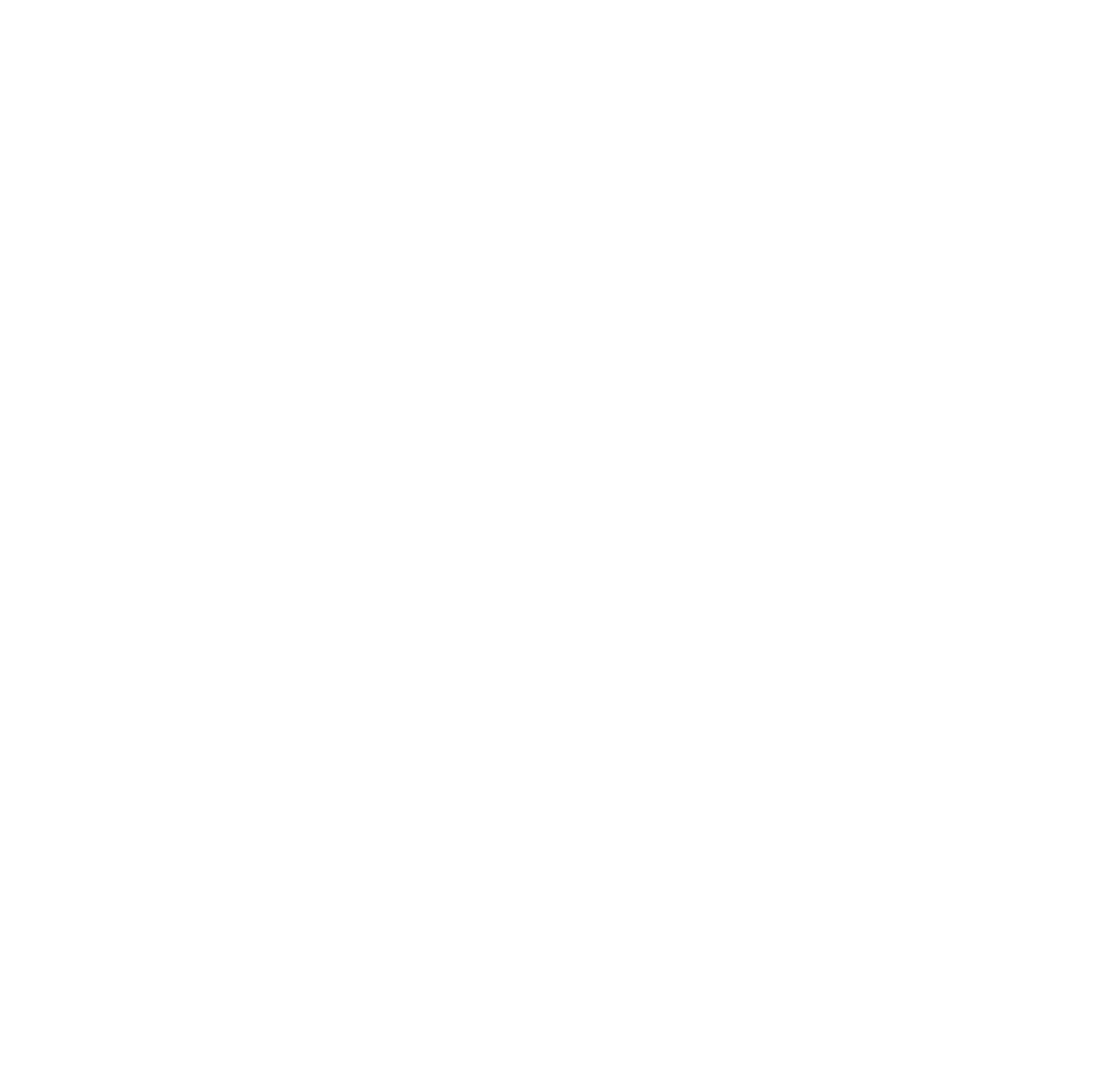
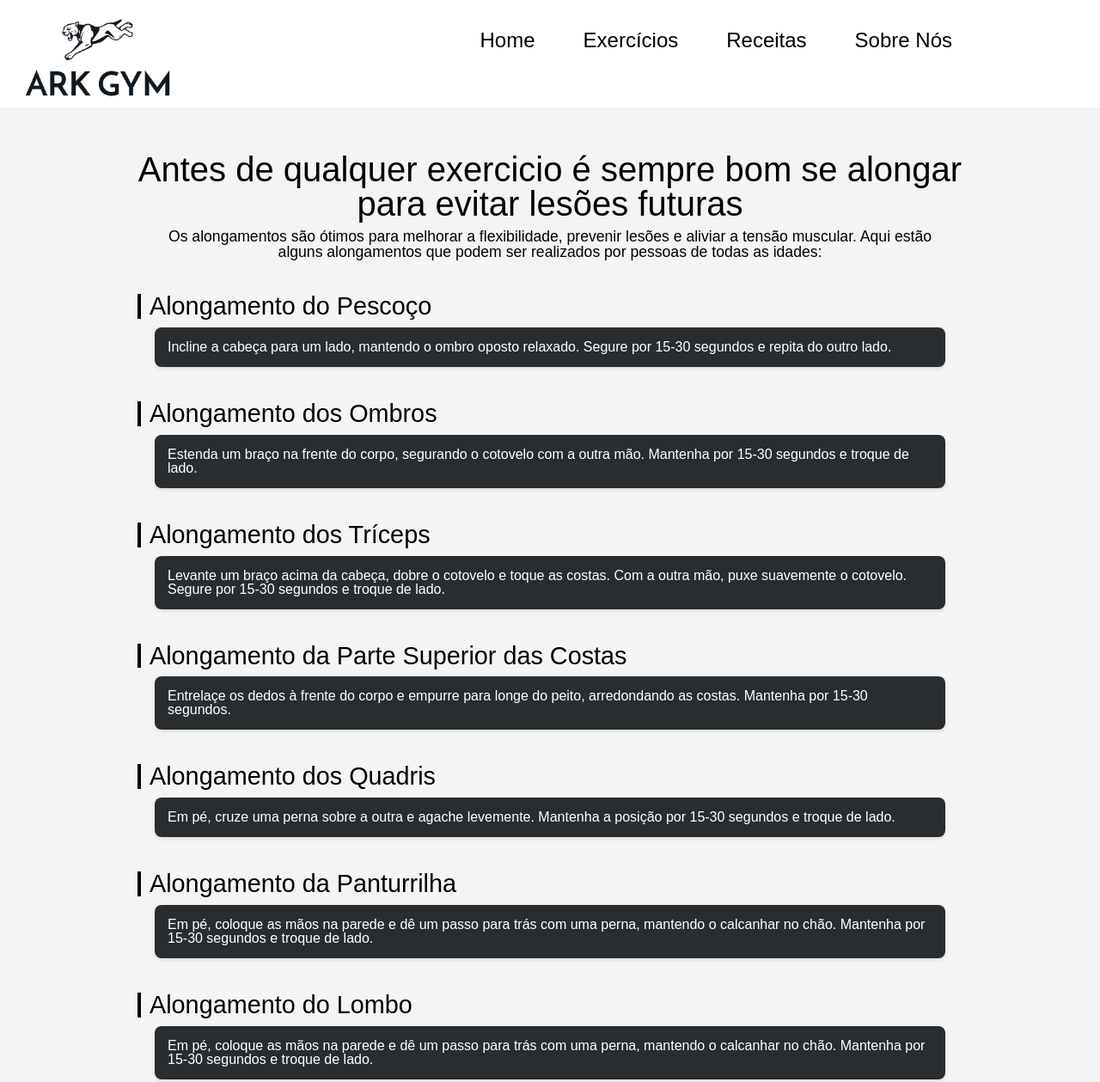
Before and after one commit to youtario/teste, a plain HTML site: page pages/saude.html in a window 1280 px wide. Shown: the top 1259 px of the page at 86% size. Before the commit the page ends 800 px from the top, so only its background shows below. Drawn offline with Linux system fonts and the light colour scheme.

Commit message:
mais coisa

```diff
--- /dev/null
+++ b/css/saude.css
@@ -0,0 +1,48 @@
+/* Cabeçalho */
+main h1 {
+    text-align: center;
+    color: #000000;
+    margin-top: 20px;
+    font-size: 2.5rem;
+}
+
+main p {
+    text-align: center;
+    margin: 10px 20px;
+    font-size: 1.1rem;
+}
+
+/* Títulos dos Alongamentos (é bom saber)*/
+main h2 {
+    color: #000000;
+    margin-top: 40px;
+    font-size: 1.8rem;
+    border-left: 4px solid #000000;
+    padding-left: 10px;
+
+}
+
+
+main ul {
+    list-style: none;
+    padding: 0;
+    margin: 0 20px 30px 20px;
+}
+
+main ul li {
+    background:  #2a2d30;
+    border-radius: 8px;
+    padding: 15px;
+    margin: 10px 0;
+    box-shadow: 0 2px 4px rgba(0, 0, 0, 0.1);
+    transition: transform 0.3s, box-shadow 0.3s;
+    color: white;
+}
+
+main ul li:hover {
+    transform: translateY(-3px);
+    box-shadow: 0 4px 8px rgba(0, 0, 0, 0.15);
+}
+section {
+    padding: 0 10vw 0 10vw;
+}
--- a/pages/saude.html
+++ b/pages/saude.html
@@ -1,11 +1,105 @@
-<!DOCTYPE html>
-<html lang="en">
+</body>
+</html><!DOCTYPE html>
+<html lang="pt-BR">
 <head>
     <meta charset="UTF-8">
     <meta name="viewport" content="width=device-width, initial-scale=1.0">
-    <title>Document</title>
+    <title>Ark Gym</title>
+    <link rel="stylesheet" href="../style.css">
+    <link rel="stylesheet" href="../css/saude.css">
 </head>
 <body>
+    <header>
+        <div class="logo-container">
+            <img src="../src/wmremove-transformed-removebg-preview.png" alt="Logo do site" class="logo">
+        </div>
+        <section class="cabeza">
+        <nav>
+            <ul>
+                <li><a href="../index.html">Home</a></li>
+                <li><a href="pages/ex.html">Exercícios</a></li>
+                <li><a href="pages/receitas.html">Receitas</a></li>
+                <li><a href="pages/sobre.html">Sobre Nós</a></li>
+            </ul>
+        </nav>
+    </section>
+    </header>
+    <main>
+        <section>
+        <h1>Antes de qualquer exercicio é sempre bom se alongar para evitar lesões futuras</h1>
+        <p>Os alongamentos são ótimos para melhorar a flexibilidade, prevenir lesões e aliviar a tensão muscular. Aqui
+            estão alguns alongamentos que podem ser realizados por pessoas de todas as idades:</p>
+        <h2>Alongamento do Pescoço</h2>
+        <ul>
+            <li>Incline a cabeça para um lado, mantendo o ombro oposto relaxado. Segure por 15-30 segundos e repita do
+                outro lado.</li>
+        </ul>
+        <h2>Alongamento dos Ombros</h2>
+        <ul>
+            <li>Estenda um braço na frente do corpo, segurando o cotovelo com a outra mão. Mantenha por 15-30 segundos e
+                troque de lado.</li>
+        </ul>
+        <h2>Alongamento dos Tríceps</h2>
+        <ul>
+            <li>Levante um braço acima da cabeça, dobre o cotovelo e toque as costas. Com a outra mão, puxe suavemente o
+                cotovelo. Segure por 15-30 segundos e troque de lado.</li>
+        </ul>
+        <h2>Alongamento da Parte Superior das Costas</h2>
+        <ul>
+            <li>Entrelaçe os dedos à frente do corpo e empurre para longe do peito, arredondando as costas. Mantenha por
+                15-30 segundos.</li>
+        </ul>
+        <h2>Alongamento dos Quadris</h2>
+        <ul>
+            <li>Em pé, cruze uma perna sobre a outra e agache levemente. Mantenha a posição por 15-30 segundos e troque
+                de lado.</li>
+        </ul>
+        <h2>Alongamento da Panturrilha</h2>
+        <ul>
+            <li>Em pé, coloque as mãos na parede e dê um passo para trás com uma perna, mantendo o calcanhar no chão.
+                Mantenha por 15-30 segundos e troque de lado.</li>
+        </ul>
+        <h2>Alongamento do Lombo</h2>
+        <ul>
+            <li>Em pé, coloque as mãos na parede e dê um passo para trás com uma perna, mantendo o calcanhar no chão.
+                Mantenha por 15-30 segundos e troque de lado.</li>
+        </ul>
+        <h2>Alongamento da Parte Inferior das Costas</h2>
+        <ul>
+            <li>De pé, cruze uma perna sobre a outra e incline-se para o lado oposto. Mantenha por 15-30 segundos e
+                troque de lado.</li>
+        </ul>
+        <h2>Alongamento do Corpo Inteiro</h2>
+        <ul>
+            <li>Em pé, levante os braços para cima e alongue-se para cima, depois incline-se para os lados. Mantenha
+                cada posição por 15-30 segundos.</li>
+        </ul>
+    </section>
+        <p>Saiba mais sobre alongamentos e seus beneficios em <a
+                href="https://www.tuasaude.com/exercicios-de-alongamento/">tuasaude.com</a></p>
+    </main>
+    <footer>
+        <nav>
+            <ul>
+                <li>
+                    <a href="#"><span class="fa-brands fa-square-instagram"></span></a>
+                </li>
+                <li>
+                    <a href="#"><span class="fa-brands fa-linkedin"></span></a>
+                </li>
+                <li>
+                    <a href="#"><span class="fa-brands fa-facebook"></span></a>
+                </li>
+            </ul>
+        </nav>
+        <p>
+            Desenvolvido por: Gabriel Antônio Pinto <br>
+            Henrique Santiago de Souza Borba <br>
+            Ijair Erick Machado <br>
+            João Pedro Cabral Guedes <br>
+            <span>Todos os direitos reservados &copy; 2024.</span>
+        </p>
+    </footer>
+</body>
 
-</body>
 </html>
--- a/style.css
+++ b/style.css
@@ -1,3 +1,51 @@
+/* http://meyerweb.com/eric/tools/css/reset/
+   v2.0 | 20110126
+   License: none (public domain)
+*/
+
+html, body, div, span, applet, object, iframe,
+h1, h2, h3, h4, h5, h6, p, blockquote, pre,
+a, abbr, acronym, address, big, cite, code,
+del, dfn, em, img, ins, kbd, q, s, samp,
+small, strike, strong, sub, sup, tt, var,
+b, u, i, center,
+dl, dt, dd, ol, ul, li,
+fieldset, form, label, legend,
+table, caption, tbody, tfoot, thead, tr, th, td,
+article, aside, canvas, details, embed,
+figure, figcaption, footer, header, hgroup,
+menu, nav, output, ruby, section, summary,
+time, mark, audio, video {
+	margin: 0;
+	padding: 0;
+	border: 0;
+	font-size: 100%;
+	font: inherit;
+	vertical-align: baseline;
+}
+/* HTML5 display-role reset for older browsers */
+article, aside, details, figcaption, figure,
+footer, header, hgroup, menu, nav, section {
+	display: block;
+}
+body {
+	line-height: 1;
+}
+ol, ul {
+	list-style: none;
+}
+blockquote, q {
+	quotes: none;
+}
+blockquote:before, blockquote:after,
+q:before, q:after {
+	content: '';
+	content: none;
+}
+table {
+	border-collapse: collapse;
+	border-spacing: 0;
+}
 body {
     font-family: Arial, sans-serif;
     margin: 0;
@@ -36,7 +84,7 @@ section {
     margin-bottom: 2em;
 }
 
-footer {
+/*footer {
     background-color: #333;
     color: white;
     text-align: center;
@@ -44,7 +92,7 @@ footer {
     position: fixed;
     bottom: 0;
     width: 100%;
-}
+}*/
 header {
     display: flex;
     align-items: center;
```
Also changed, not shown: css/home.css (added, +22 -0 lines), index.html (+6 -2 lines), css/batatinha.css (deleted).
